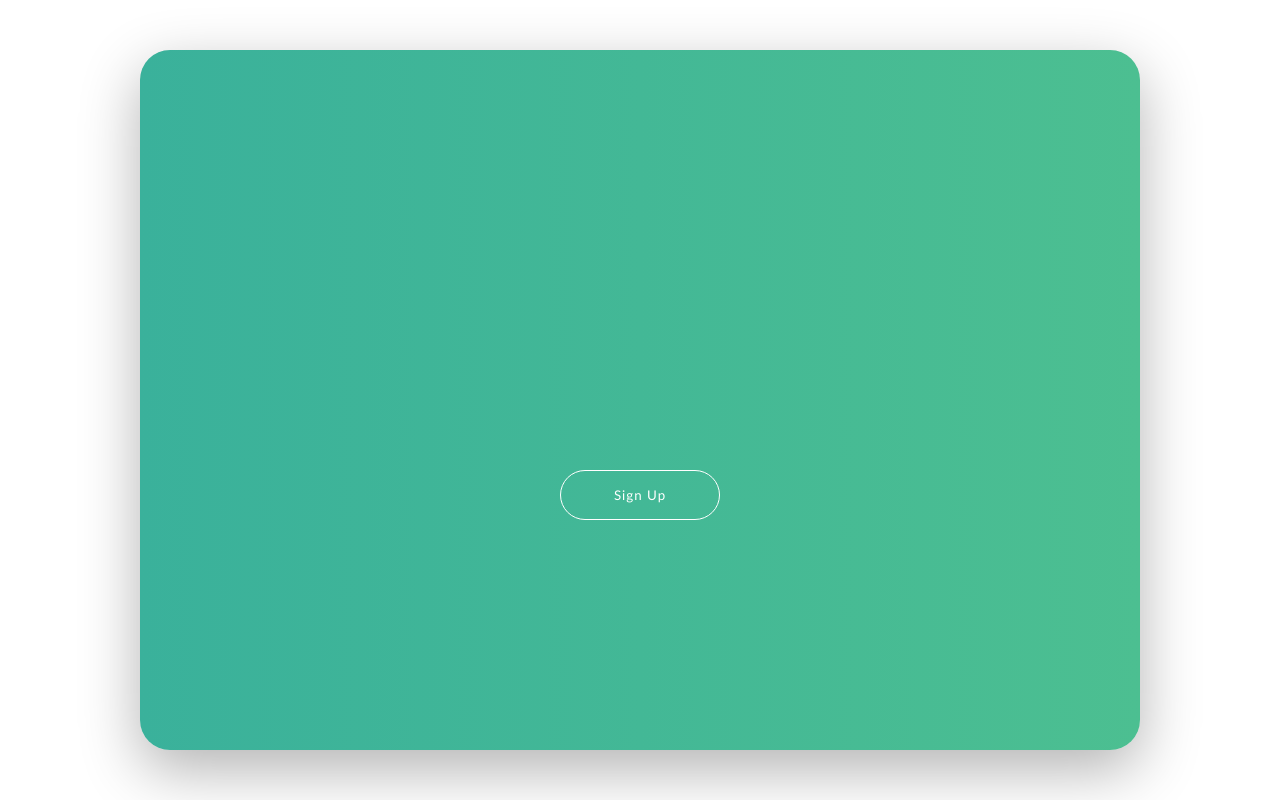
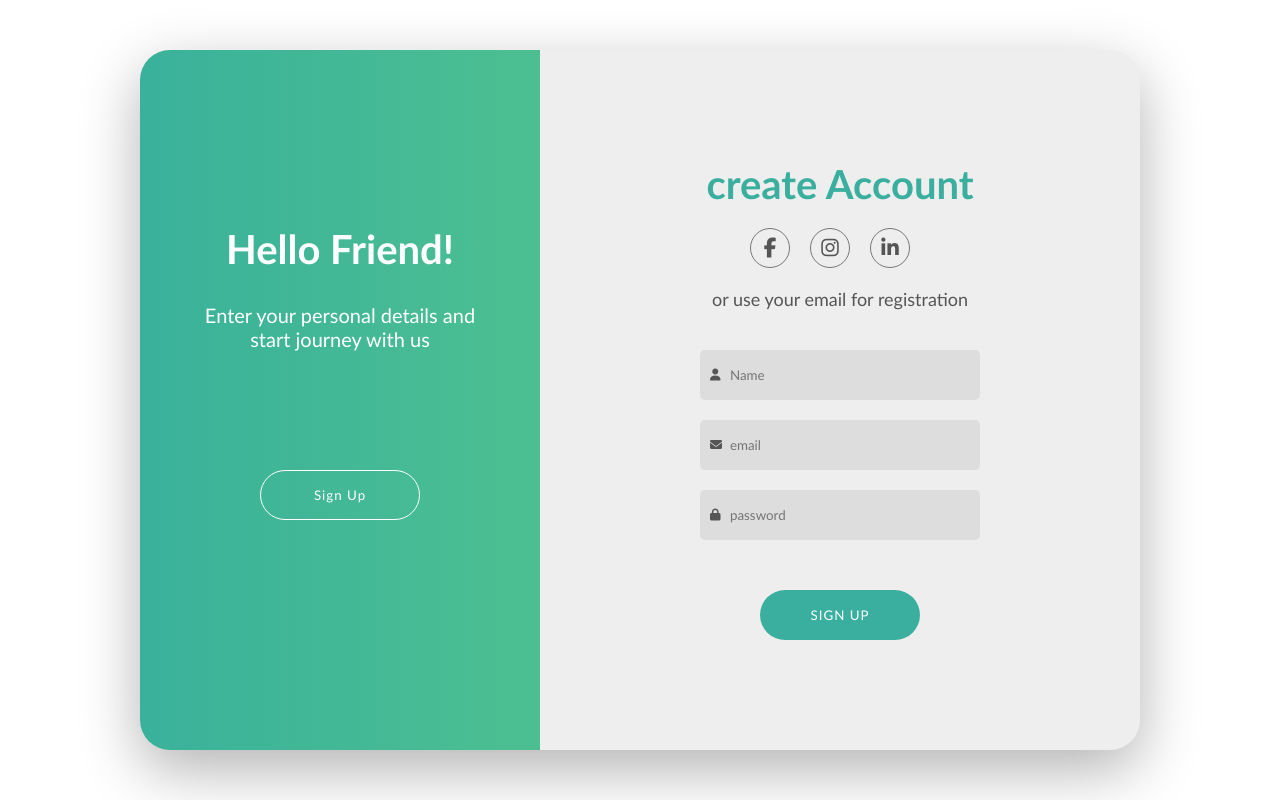
Before and after one commit to MahdiHa/SignUp-Page, a plain HTML site: page index.html in a window 1280 px wide. Both pictures are taken after a click on the button "Sign Up". Drawn offline with Linux system fonts and the light colour scheme.

Commit message:
adding some js and css code

```diff
--- a/css/styles.css
+++ b/css/styles.css
@@ -39,10 +39,15 @@ html{
     text-align: center;
     color: #fff;
     width: 30rem;
+    transition: left 0.8s;
 }
 .banner h1{
     font-size: 4rem;
     margin-bottom: 3rem;
+}
+
+.container.chang .banner{
+    left: 5rem;
 }
 .banner p{
     font-size: 2rem;
@@ -57,6 +62,7 @@ html{
     top: 0;
     left: 0;
     z-index: 50;
+    transition: width 1.5s cubic-bezier(.19, 1, .22, 1);
 }
 
 .green-bg button{
@@ -75,6 +81,12 @@ html{
 
 }
 
+.container.chang .green-bg{
+    width: 40%;
+
+
+}
+
 .signup-form{
     width: 60rem;
     height: 100%;
@@ -86,7 +98,14 @@ html{
     justify-content: space-around;
     align-items: center;
     padding: 10rem 0;
+    transition: left 1.5s cubic-bezier(0.19, 1, 0.22, 1);
 }
+
+.container.chang .signup-form{
+    left: 40rem;
+}
+
+
 .signup-form h1{
     font-size: 4rem;
     color: #3aaf9f;
--- a/index.html
+++ b/index.html
@@ -42,5 +42,9 @@
         </div>
     </div>
 
+
+
+    <script src="./js/index.js"></script>
+
 </body>
 </html>
--- a/js/index.js
+++ b/js/index.js
@@ -0,0 +1,8 @@
+
+const container = document.querySelector(".container");
+
+const signUPBtn = document.querySelector(".green-bg button");
+
+signUPBtn.addEventListener('click', ()=>{
+    container.classList.toggle('chang');
+});
```
